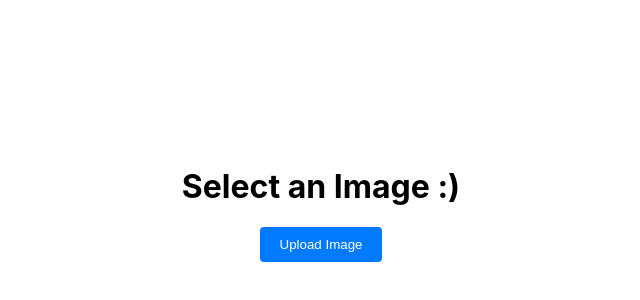
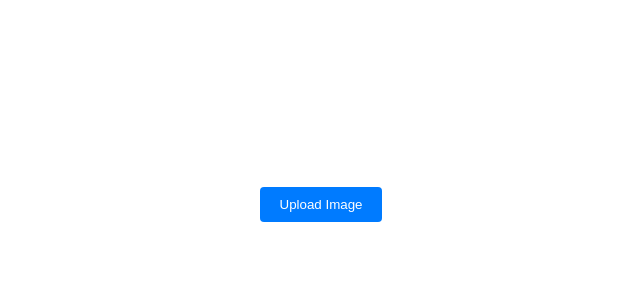
Before and after one commit to Tmbaldwi/cross-stitch-tool-frontend, a React (Create React App) app: page / in a window 1280 px wide. Shown: the part 196-496 px from the top of the page, without its empty margins (319-959 px from the left). Built offline with nearby package versions, Linux system fonts and the light colour scheme.

Commit message:
added call to color palette endpoint, added temporary palette display

```diff
--- a/src/App.tsx
+++ b/src/App.tsx
@@ -1,9 +1,10 @@
 import React, { useState } from 'react';
 import ImportImageButton from './components/ImportImageButton';
-import { uploadImage } from './services/imageApiService';
+import { uploadImage, getColorPalette } from './services/imageApiService';
 
 const App: React.FC = () => {
   const [imageSrc, setImageSrc] = useState<string | undefined>(undefined);
+  const [colorPalette, setColorPalette] = useState<string[] | undefined>(undefined);
 
   const handleImageSelect = (file: File) => {
 
@@ -22,19 +23,48 @@ const App: React.FC = () => {
       });
   }
 
+  const handleGetPaletteRequest = () => {
+    getColorPalette()
+      .then(response => {
+        console.log(response)
+
+        setColorPalette(response);
+      })
+      .catch(error => {
+        console.error('There was an error getting the color palette', error);
+      });
+  }
+
+  const getPaletteColor = (boxColor : string) => {
+    return { backgroundColor: boxColor,
+              height: 25,
+              width: 25,
+              margin: 10,
+              border: '1px solid black'
+            };
+  };
+
   return (
     <div style={styles.screen}>
-      {!imageSrc &&
-      <div style={styles.importImageContainer}>
-        <h1>Select an Image :)</h1>
-        <ImportImageButton onImageSelect={handleImageSelect} />
+      {imageSrc &&
+      <div style={styles.imageContainer}>
+        <img src={imageSrc} alt="Selected" style={styles.image}/>
       </div>
       }
 
+      <div style={styles.paletteContainer}>
+        {colorPalette?.map((item, index) => (
+          <div key={index}style={getPaletteColor(item)}/>
+        ))}
+      </div>
+
+      <div style={styles.importImageButtonContainer}>
+        <ImportImageButton onImageSelect={handleImageSelect} />
+      </div>
       {imageSrc &&
-      <div>
-        <img src={imageSrc} alt="Selected" style={styles.image}/>
-      </div>
+      <button onClick={handleGetPaletteRequest}>
+          Get Color Palette
+      </button>
       }
 
     </div>
@@ -49,7 +79,13 @@ const styles: { [key: string]: React.CSSProperties } = {
     justifyContent: 'center',
     height: '100vh',
   },
-  importImageContainer: {
+  importImageButtonContainer: {
+    display: 'flex',
+    flexDirection: 'column',
+    alignItems: 'center',
+    justifyContent: 'center',
+  },
+  imageContainer: {
     display: 'flex',
     flexDirection: 'column',
     alignItems: 'center',
@@ -59,6 +95,17 @@ const styles: { [key: string]: React.CSSProperties } = {
     maxWidth: '90%',
     maxHeight: '90%',
   },
+  paletteContainer: {
+    display: 'flex',
+    flexDirection: 'row',
+    alignItems: 'center',
+    justifyContent: 'center',
+  },
+  paletteColor: {
+    height: 25,
+    width: 25,
+    padding: 10,
+  }
 };
 
 export default App;
--- a/src/services/imageApiService.ts
+++ b/src/services/imageApiService.ts
@@ -14,3 +14,9 @@ export const uploadImage = async (imageFile: File) => {
 
     return response.data;
 };
+
+export const getColorPalette = async () => {
+    const response = await axios.get(`${API_URL}palette/`);
+
+    return response.data;
+}
```
